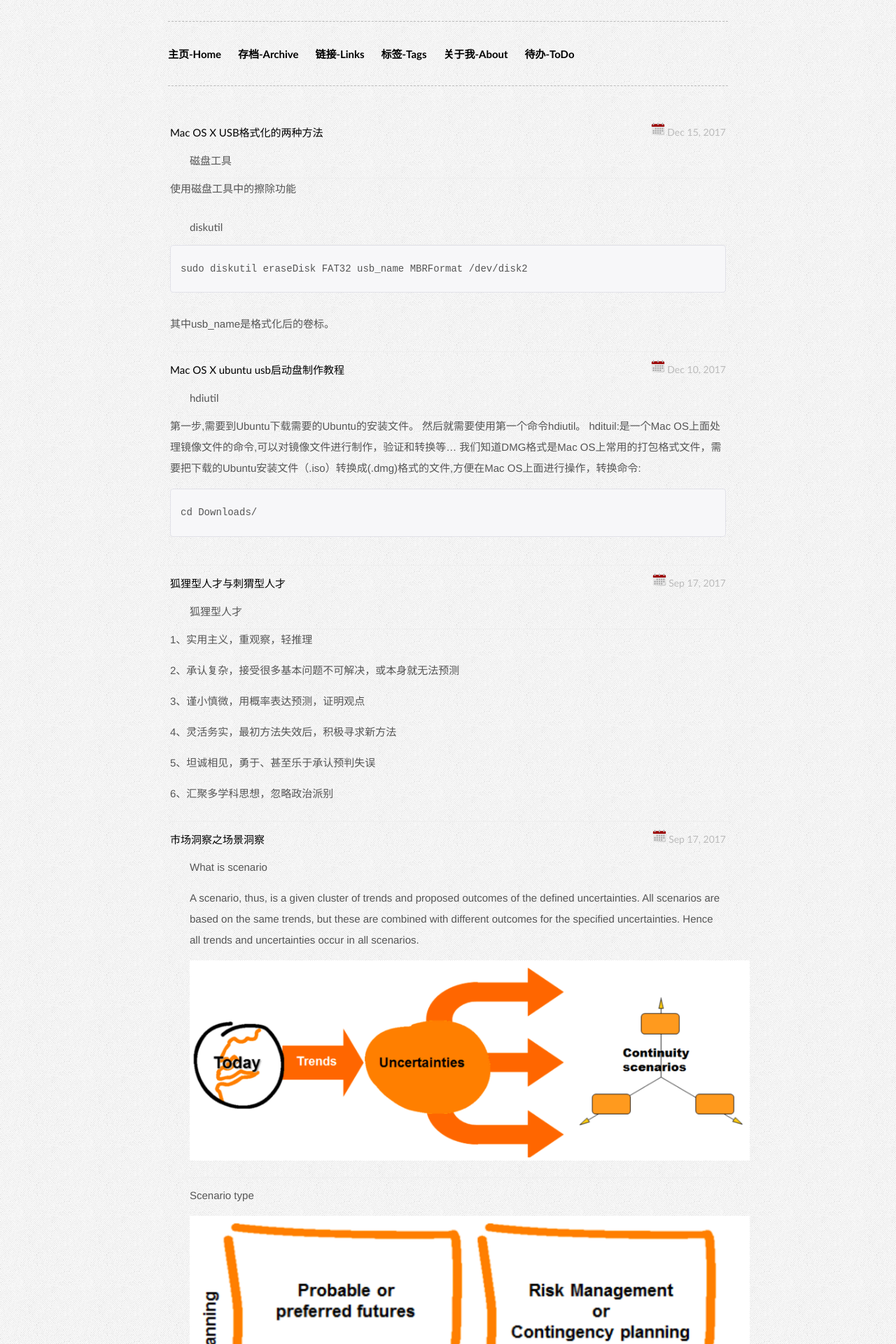
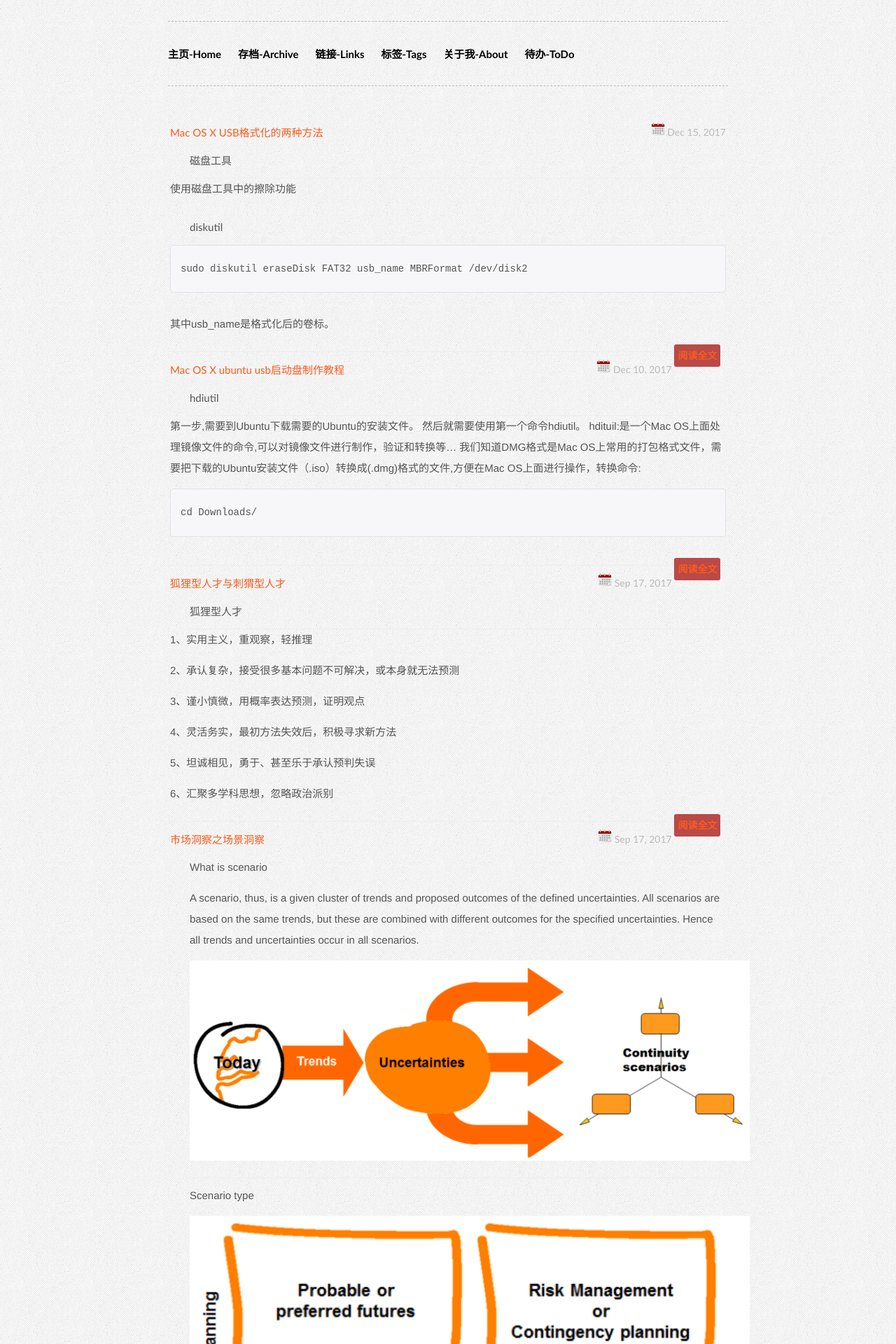
Before and after one commit to fk1091889767/tanwubin.github.io, a Jekyll site: the page built from index.html, in a window 1280 px wide. Shown: the top 1920 px of the page at 70% size. Built offline with Jekyll 4.4.1, drawn with Linux system fonts in a browser that asks for light colours; some of the changed text lies outside the part shown.

Commit message:
add 阅读全文

```diff
--- a/_includes/themes/effector-wide/index.html
+++ b/_includes/themes/effector-wide/index.html
@@ -4,6 +4,7 @@
 <li><span><img src="../../../upload/image/calendar.png" width="20px"/>&nbsp;{{ post.date | date: "%b %d, %Y" }}</span>
     <a href="{{ post.url }}">{{ post.title }}</a>
     {{ post.excerpt }}
+    <span class="label label-important"><a href=" http://tanwubin.github.io{{ page.url }}"> 阅读全文 </a></span>
 </li>
 {% endfor %}
 <li><a class="btn"  href="/archive/">More</a>→</li>
--- a/assets/css/effector-wide.css
+++ b/assets/css/effector-wide.css
@@ -55,8 +55,8 @@ body {
     background:url(https://tanwubin.github.io/upload/image/sand.png);
 }
 a {
-/*    color: #F95B1F;  */
-    color: #000000;
+    color: #F95B1F;
+    /*color: #000000;*/
     text-decoration: none;
 }
 a:hover {
```
